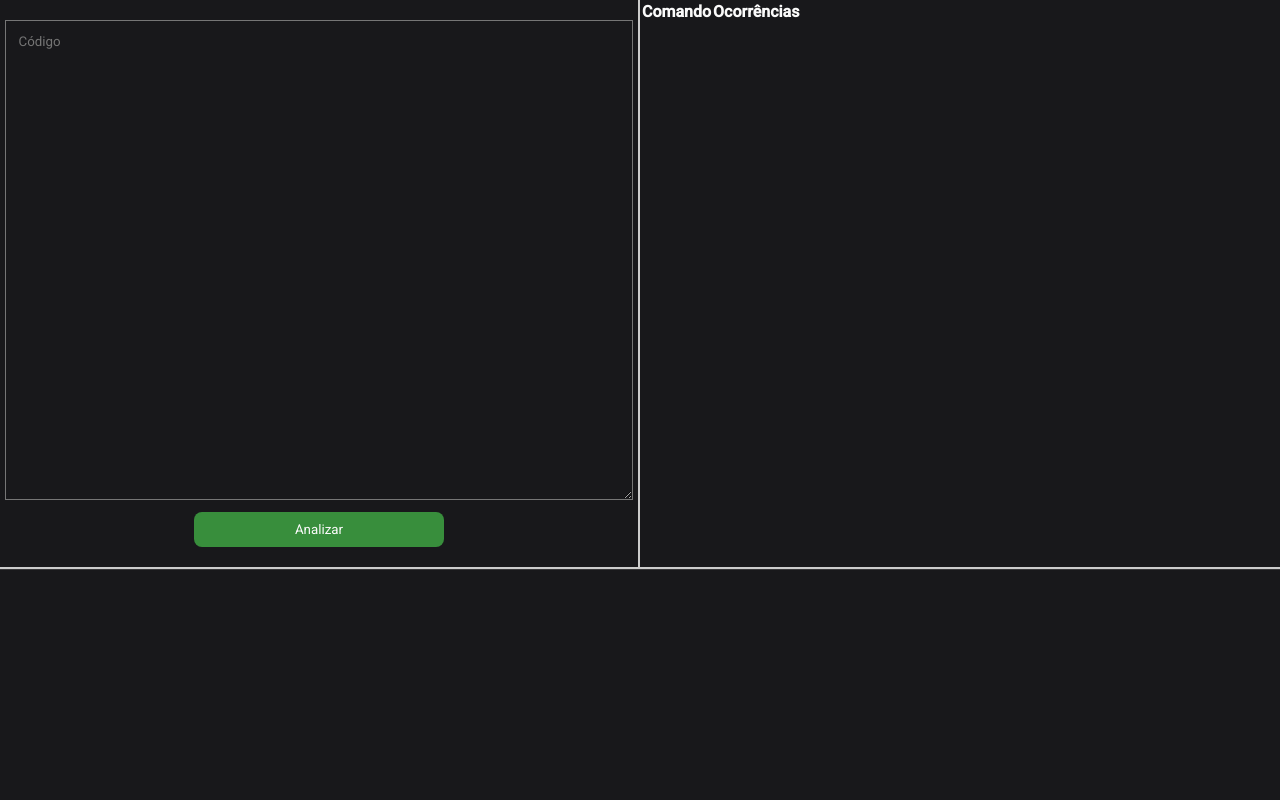
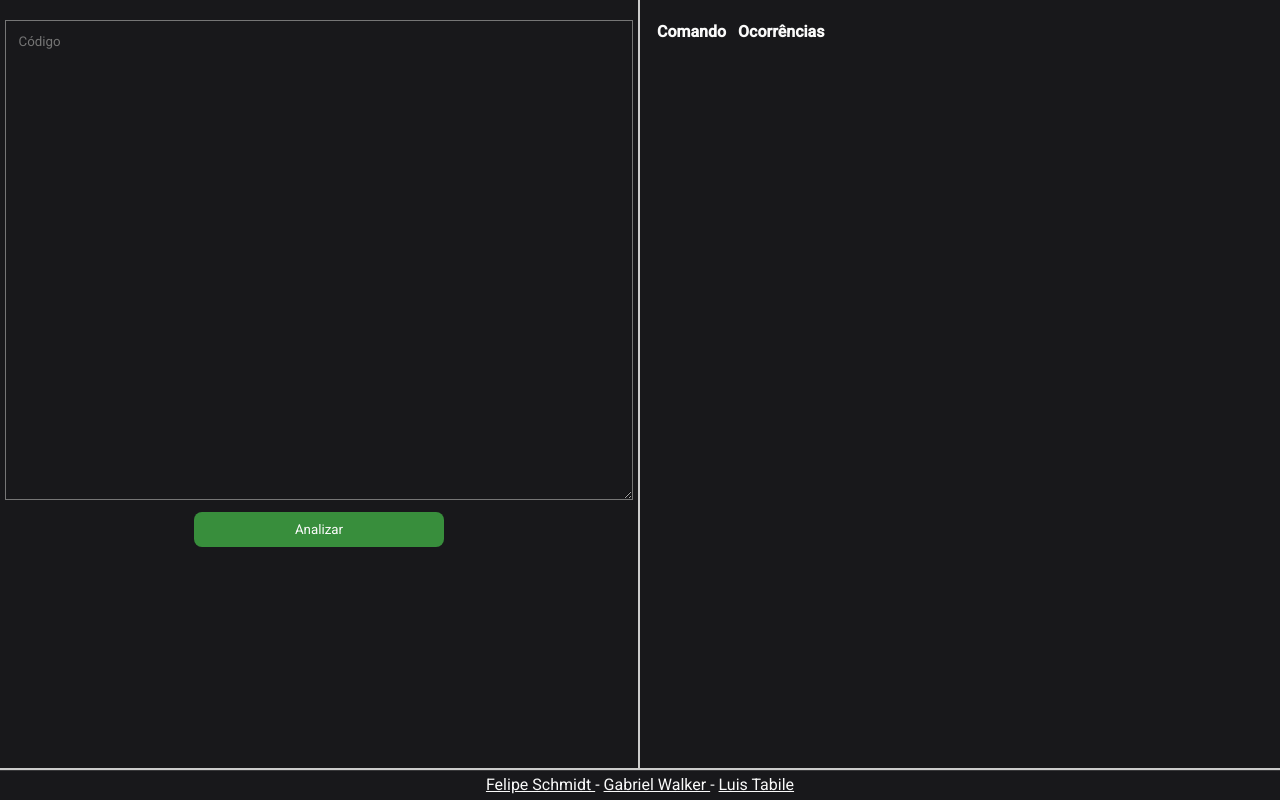
Before and after one commit to FelipeESchmidt/compiladores-analizador-visualg, a plain HTML site: page index.html in a window 1280 px wide. Drawn offline with Linux system fonts and the light colour scheme.

Commit message:
style: estilização

```diff
--- a/css/styles.css
+++ b/css/styles.css
@@ -18,12 +18,13 @@ main {
   min-height: 100vh;
   display: flex;
   flex-direction: column;
-
+  justify-content: space-between;
   background-color: var(--background);
 }
 
 section.principal {
   width: 100%;
+  height: 96vh;
   display: flex;
   box-shadow: 0 0 1px 2px var(--light-color);
 }
@@ -60,3 +61,23 @@ button {
   background-color: var(--primary);
   cursor: pointer;
 }
+
+table {
+  padding: 10px;
+  text-align: left;
+}
+
+th {
+  padding: 10px 5px;
+}
+
+td {
+  padding: 0px 5px;
+}
+
+.footer {
+  display: flex;
+  justify-content: center;
+  height: 4vh;
+  align-items: center;
+}
--- a/index.html
+++ b/index.html
@@ -33,6 +33,33 @@
           </table>
         </div>
       </section>
+      <span class="footer">
+        <p>
+          <a
+            href="https://github.com/FelipeESchmidt"
+            target="_blank"
+            rel="noopener noreferrer"
+          >
+            Felipe Schmidt
+          </a>
+          -
+          <a
+            href="https://github.com/GabrielMWalker"
+            target="_blank"
+            rel="noopener noreferrer"
+          >
+            Gabriel Walker
+          </a>
+          -
+          <a
+            href="https://github.com/LuisTabile"
+            target="_blank"
+            rel="noopener noreferrer"
+          >
+            Luis Tabile
+          </a>
+        </p>
+      </span>
     </main>
 
     <script src="js/app.js"></script>
```
